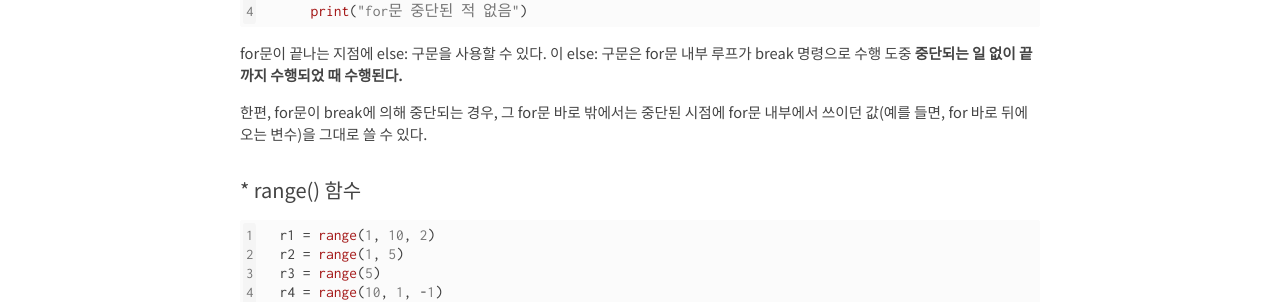
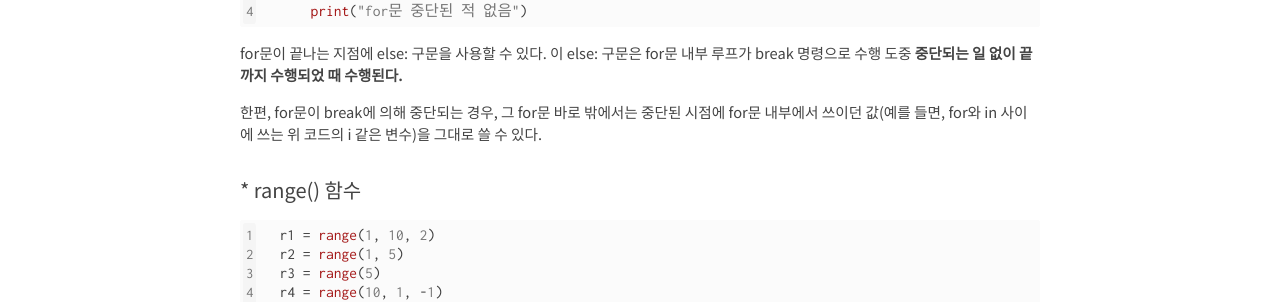
Before and after one commit to kangwooklee29/blog, a Jekyll site: the page built from Python/_posts/2021-10-11-파이썬의 루프문(for, while).md, in a window 1280 px wide. Shown: the part 974-1276 px from the top of the page. Built offline with Jekyll 4.4.1, drawn with Linux system fonts in a browser that asks for light colours; nearby versions of some CDN libraries; our own code applies the rules of GitHub Pages for plain Markdown files; comment, search, counter and statistics services are not loaded.

Commit message:
Update 2021-10-11-파이썬의 루프문(for, while).md

```diff
--- a/Python/_posts/2021-10-11-파이썬의 루프문(for, while).md
+++ b/Python/_posts/2021-10-11-파이썬의 루프문(for, while).md
@@ -38,7 +38,7 @@ else:
 
 for문이 끝나는 지점에 else: 구문을 사용할 수 있다. 이 else: 구문은 for문 내부 루프가 break 명령으로 수행 도중 **중단되는 일 없이 끝까지 수행되었 때 수행된다.**
 
-한편, for문이 break에 의해 중단되는 경우, 그 for문 바로 밖에서는 중단된 시점에 for문 내부에서 쓰이던 값(예를 들면, for 바로 뒤에 오는 변수)을 그대로 쓸 수 있다.
+한편, for문이 break에 의해 중단되는 경우, 그 for문 바로 밖에서는 중단된 시점에 for문 내부에서 쓰이던 값(예를 들면, for와 in 사이에 쓰는 위 코드의 i 같은 변수)을 그대로 쓸 수 있다.
 
 #### * range() 함수
 
```
